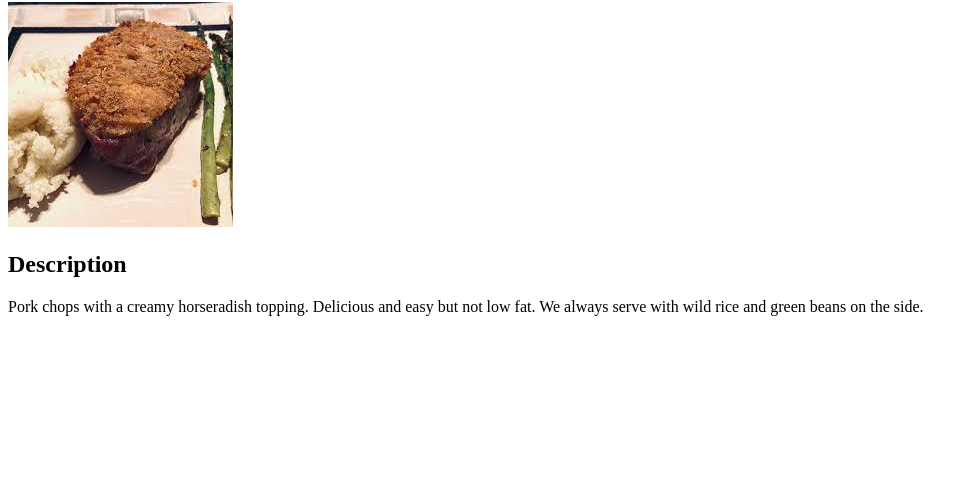
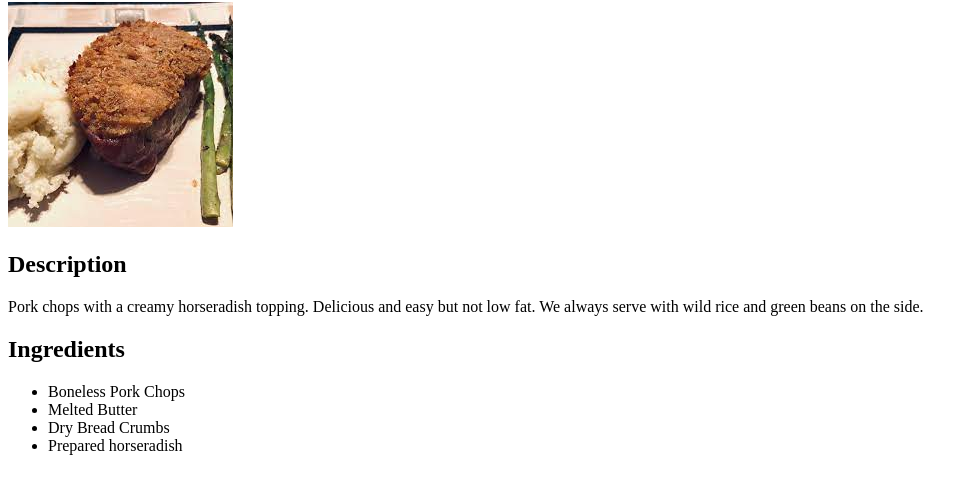
Before and after one commit to Ventuscoder/odin-recipes, a plain HTML site: page recipes/chops.html in a window 1280 px wide. Shown: the part 78-572 px from the top of the page, without its empty margins (0-974 px from the left). Drawn offline with Linux system fonts and the light colour scheme.

Commit message:
Add ingredients heading with unordered list

```diff
--- a/recipes/chops.html
+++ b/recipes/chops.html
@@ -9,5 +9,12 @@
         <img src="images/chops.jpg">
         <h2>Description</h2>
         <p>Pork chops with a creamy horseradish topping. Delicious and easy but not low fat. We always serve with wild rice and green beans on the side.</p>
+        <h2>Ingredients</h2>
+        <ul>
+            <li>Boneless Pork Chops</li>
+            <li>Melted Butter</li>
+            <li>Dry Bread Crumbs</li>
+            <li>Prepared horseradish</li>
+        </ul>
     </body>
 </html>
```
